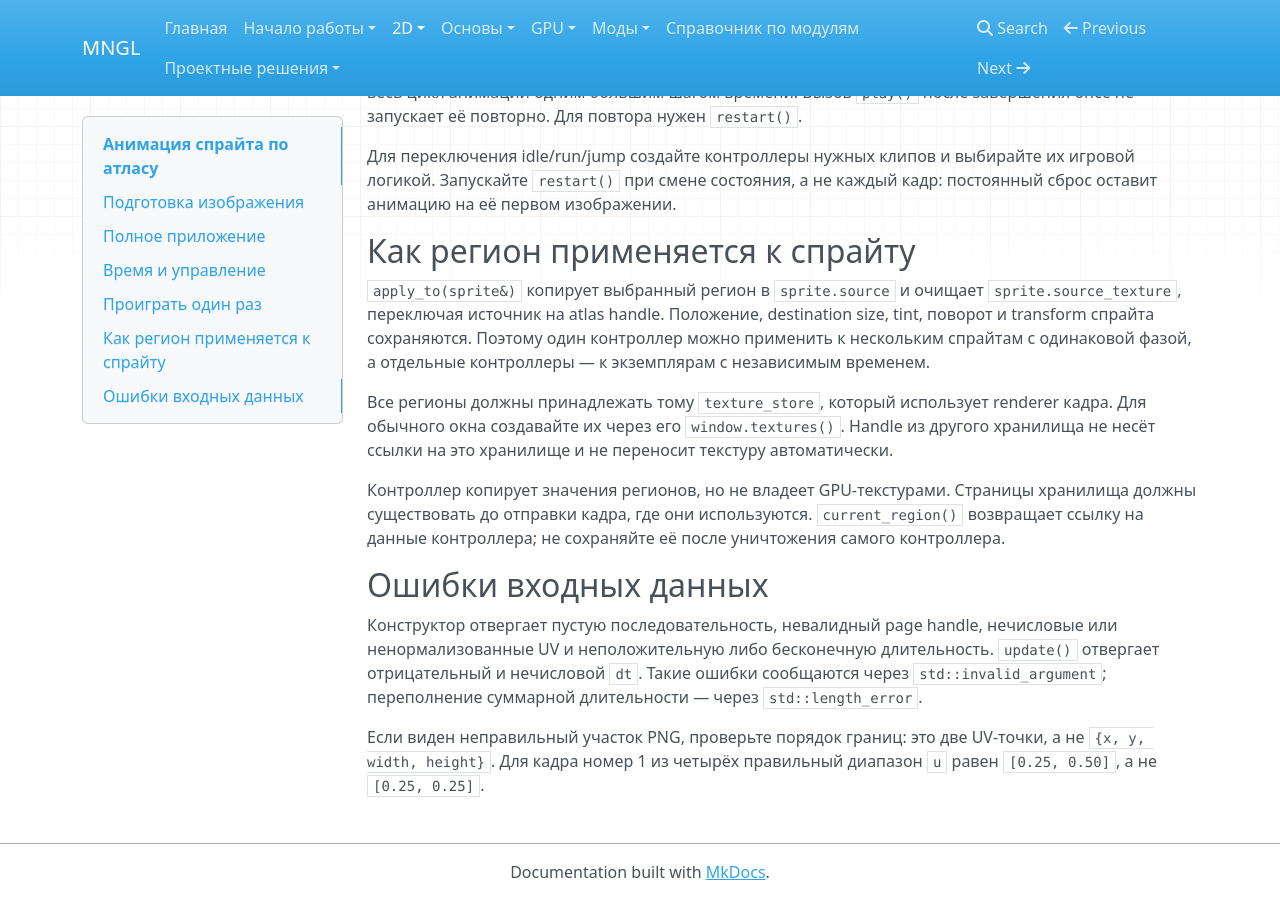
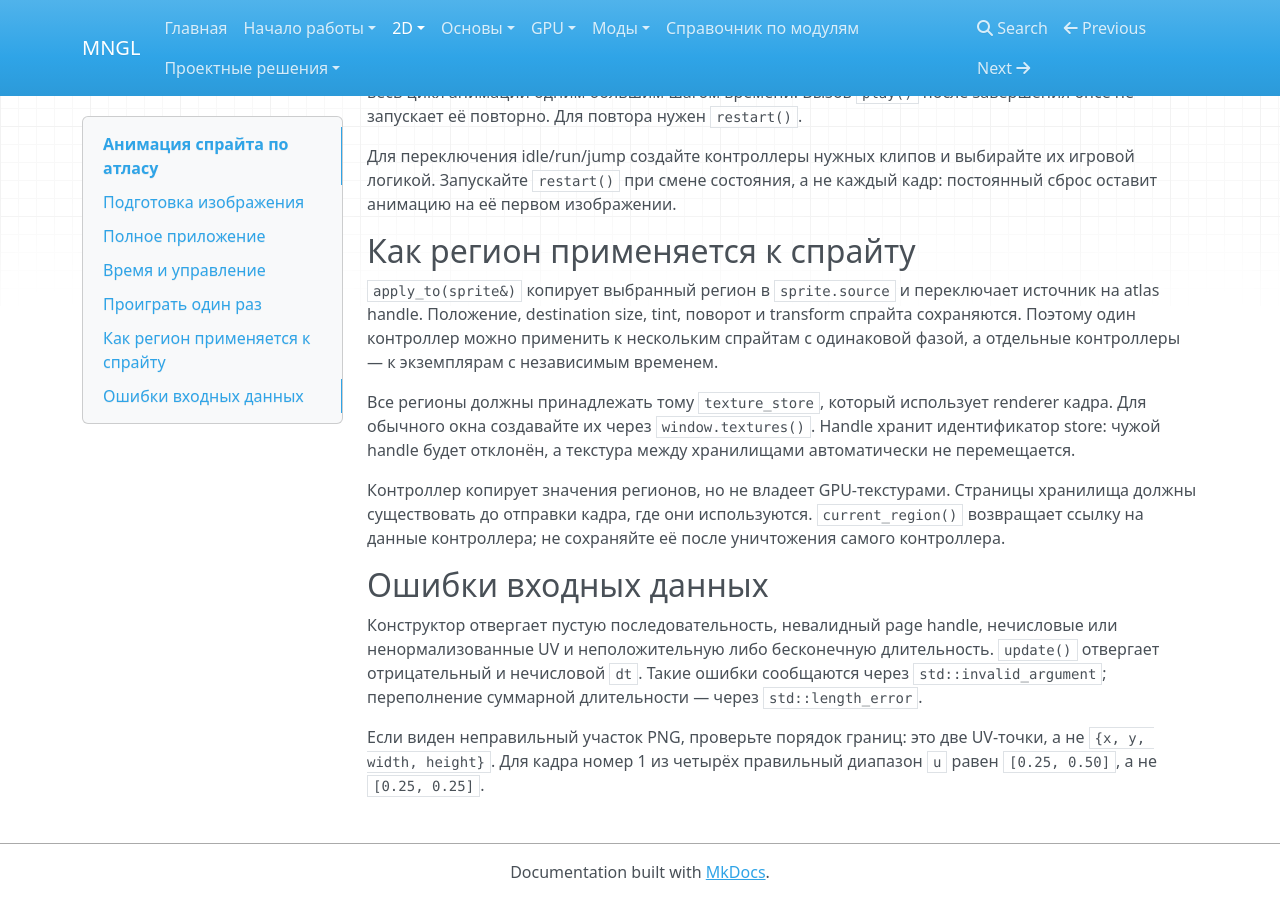
Before and after one commit to Romansgamp6tu/MNGL, an MkDocs documentation site: the page built from docs/2d/sprite-animation.md, in a window 1280 px wide and 900 px high, scrolled down 3571 px. Built offline with MkDocs 1.6.1, drawn with Linux system fonts in a browser that asks for light colours; nearby versions of some CDN libraries.

Commit message:
docs: describe store-bound texture handles

```diff
--- a/docs/2d/sprite-animation.md
+++ b/docs/2d/sprite-animation.md
@@ -154,9 +154,9 @@ if (!effect.finished())
 
 ## Как регион применяется к спрайту
 
-`apply_to(sprite&)` копирует выбранный регион в `sprite.source` и очищает `sprite.source_texture`, переключая источник на atlas handle. Положение, destination size, tint, поворот и transform спрайта сохраняются. Поэтому один контроллер можно применить к нескольким спрайтам с одинаковой фазой, а отдельные контроллеры — к экземплярам с независимым временем.
+`apply_to(sprite&)` копирует выбранный регион в `sprite.source` и переключает источник на atlas handle. Положение, destination size, tint, поворот и transform спрайта сохраняются. Поэтому один контроллер можно применить к нескольким спрайтам с одинаковой фазой, а отдельные контроллеры — к экземплярам с независимым временем.
 
-Все регионы должны принадлежать тому `texture_store`, который использует renderer кадра. Для обычного окна создавайте их через его `window.textures()`. Handle из другого хранилища не несёт ссылки на это хранилище и не переносит текстуру автоматически.
+Все регионы должны принадлежать тому `texture_store`, который использует renderer кадра. Для обычного окна создавайте их через `window.textures()`. Handle хранит идентификатор store: чужой handle будет отклонён, а текстура между хранилищами автоматически не перемещается.
 
 Контроллер копирует значения регионов, но не владеет GPU-текстурами. Страницы хранилища должны существовать до отправки кадра, где они используются. `current_region()` возвращает ссылку на данные контроллера; не сохраняйте её после уничтожения самого контроллера.
 
```
